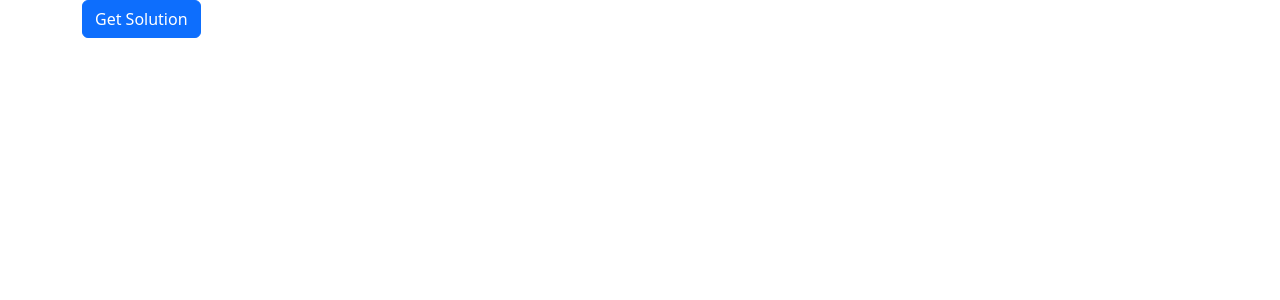
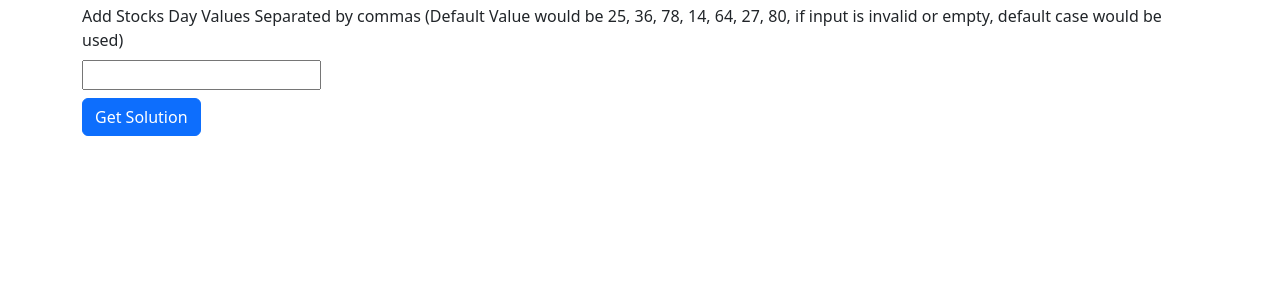
Before and after one commit to seatbelts/Stocks-Angular, an Angular app: page /stock/a in a window 1280 px wide. Shown: the top 300 px of the page. Built offline with nearby package versions, Linux system fonts and the light colour scheme.

Commit message:
Added Input for Array

```diff
--- a/src/app/stock/components/a/a.component.html
+++ b/src/app/stock/components/a/a.component.html
@@ -1,6 +1,16 @@
 <div class="container">
   <div class="row">
-    <div class="col-xs-4">
+    <div class="row pt-1 pb-1">
+      <label name="stocks">
+        Add Stocks Day Values Separated by commas (Default Value would be 25, 36, 78, 14, 64, 27, 80, if input is invalid or empty, default case would be used)
+      </label>
+    </div>
+    <div class="row pt-1 pb-1">
+      <div class="col-xs-4">
+        <input class="col-xs-4" for="stocks" [(ngModel)]="stocksValues">
+      </div>
+    </div>
+    <div class="col-xs-4 pt-1">
       <button class="btn btn-primary" (click)="navigateToB()">Get Solution</button>
     </div>
   </div>
--- a/src/app/stock/components/a/a.component.ts
+++ b/src/app/stock/components/a/a.component.ts
@@ -9,13 +9,23 @@ import { Router } from '@angular/router';
 })
 export class AComponent {
 
+  public stocksValues: string = '';
+  private stocksArray: number[] = [];
+
   constructor(
     private stockService: StockService,
     private router: Router
   ) {}
 
   navigateToB() {
-    this.stockService.stockAlgorithm();
+    if (!!this.stocksValues) {
+      this.stocksArray = this.stocksValues.split(',').map((num: string) => parseInt(num, 10));
+      const areAllNumbers = this.stocksArray.every(element => typeof element === 'number' && !isNaN(element));
+      if (!areAllNumbers) {
+        this.stocksArray = [];
+      }
+    }
+    this.stockService.stockAlgorithm(this.stocksArray);
     this.router.navigate(['/stock/b']);
   }
 
--- a/src/app/stock/stock.module.ts
+++ b/src/app/stock/stock.module.ts
@@ -5,6 +5,7 @@ import { AComponent } from './components/a/a.component';
 import { StockService } from './services/stock.service';
 import { StockRoutingModule } from './stock-routing.module';
 import { ButtonsModule } from 'ngx-bootstrap/buttons';
+import { FormsModule } from '@angular/forms';
 
 @NgModule({
   declarations: [
@@ -13,6 +14,7 @@ import { ButtonsModule } from 'ngx-bootstrap/buttons';
   ],
   imports: [
     CommonModule,
+    FormsModule,
     ButtonsModule.forRoot(),
     StockRoutingModule
   ],
```
